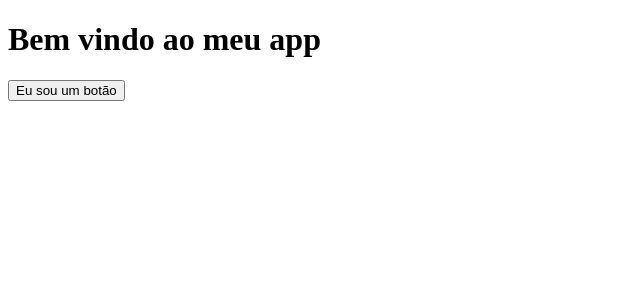
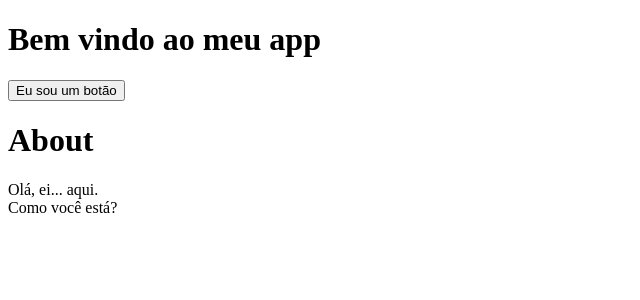
Before and after one commit to EdiJunior88/React_Documentacao, a React (Vite) app in the folder app/: page / in a window 1280 px wide. Shown: the top 300 px of the page, without its empty margins (0-640 px from the left). Built offline with nearby package versions, Linux system fonts and the light colour scheme.

Commit message:
- Começo rápido Criando e aninhando componentes Escrevendo marcação com JSX

```diff
--- a/app/src/App.jsx
+++ b/app/src/App.jsx
@@ -1,10 +1,12 @@
 import MyButton from "./Components/MyButton";
+import AboutPage from "./Pages/AboutPage";
 
 const App = () => {
   return (
     <div>
       <h1>Bem vindo ao meu app</h1>
       <MyButton />
+      <AboutPage />
     </div>
   );
 };
--- /dev/null
+++ b/app/src/Pages/AboutPage.jsx
@@ -0,0 +1,10 @@
+const AboutPage = () => {
+  return (
+    <>
+      <h1>About</h1>
+      <p>Olá, ei... aqui.<br />Como você está?</p>
+    </>
+  )
+}
+
+export default AboutPage
```
